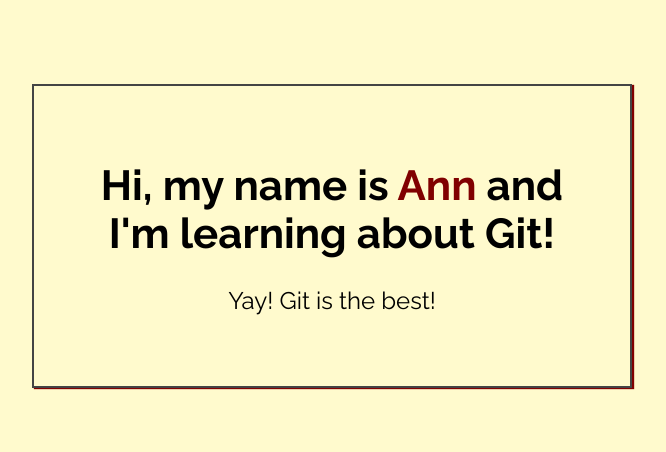
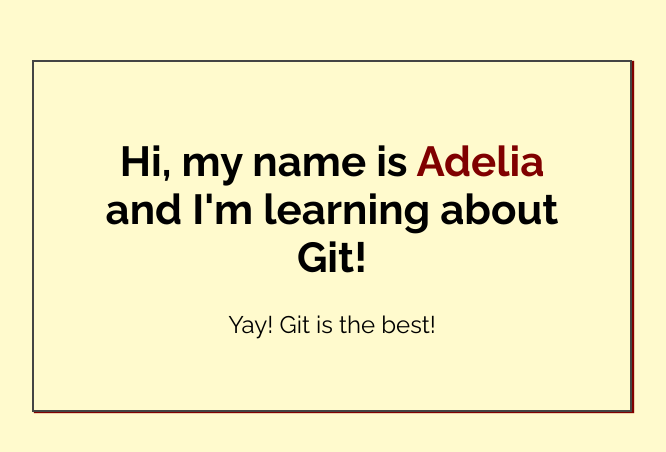
Before and after one commit to AdeliaTh/my-first-repo, a plain HTML site: page index.html in a window 1280 px wide. Shown: the part 164-616 px from the top of the page, without its empty margins (308-974 px from the left). Drawn offline with Linux system fonts and the light colour scheme.

Commit message:
First commit

```diff
--- a/index.html
+++ b/index.html
@@ -14,7 +14,7 @@
 <body>
 
     <div class="greeting">
-        <h1>Hi, my name is <span class="highlight">Ann</span> and I'm learning about Git! </h1>
+        <h1>Hi, my name is <span class="highlight">Adelia</span> and I'm learning about Git! </h1>
 
         <p>Yay! Git is the best!</p>
     </div>
```
